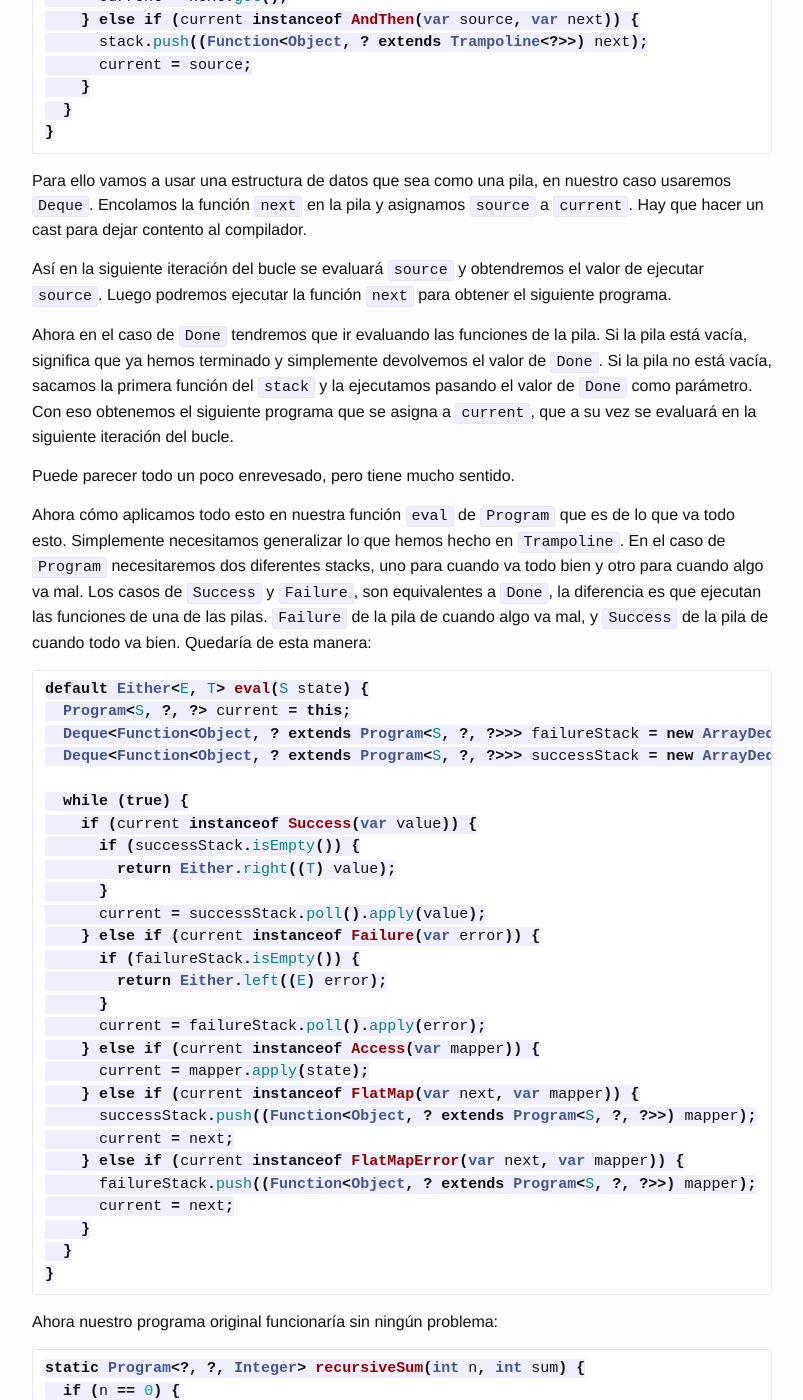
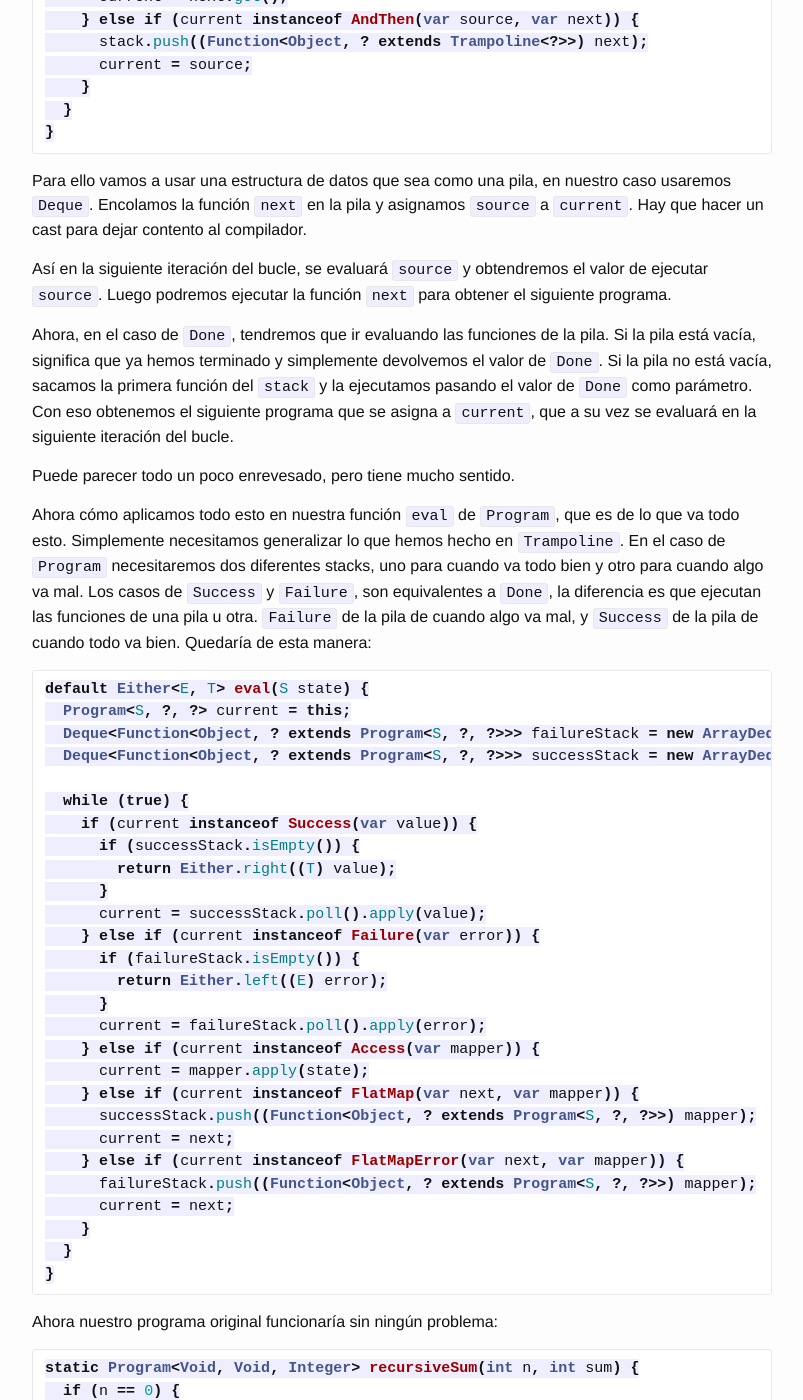
Before and after one commit to tonivade/tonivade.github.io, a Jekyll site: the page built from _posts/2026-04-18-programando-con-dsl-6.markdown, in a window 1280 px wide and 1400 px high, scrolled down 6114 px. Shown: the whole window, without its empty margins (238-1041 px from the left). Built offline with Jekyll 4.4.1, drawn with Linux system fonts in a browser that asks for light colours; some of the changed text lies outside the part shown.

Commit message:
some minor fixes

````diff
--- a/_posts/2026-04-18-programando-con-dsl-6.markdown
+++ b/_posts/2026-04-18-programando-con-dsl-6.markdown
@@ -264,7 +264,6 @@ static Trampoline<Integer> fib(int n) {
 Primero generamos el programa que genera la secuencia de Fibonacci de `n - 2`,
 luego el de `n - 1` y los combinamos usando `andThen`.
 
-
 ¿Cómo implementaríamos `eval` para soportar nuestro `AndThen`, y además
 hacerlo de tal manera que esté libre de desbordamientos de pila?
 
@@ -316,11 +315,11 @@ Para ello vamos a usar una estructura de datos que sea como una pila, en nuestro
 caso usaremos `Deque`. Encolamos la función `next` en la pila y asignamos
 `source` a `current`. Hay que hacer un cast para dejar contento al compilador.
 
-Así en la siguiente iteración del bucle se evaluará `source` y obtendremos el
+Así en la siguiente iteración del bucle, se evaluará `source` y obtendremos el
 valor de ejecutar `source`. Luego podremos ejecutar la función `next` para obtener
 el siguiente programa.
 
-Ahora en el caso de `Done` tendremos que ir evaluando las funciones de la pila.
+Ahora, en el caso de `Done`, tendremos que ir evaluando las funciones de la pila.
 Si la pila está vacía, significa que ya hemos terminado y simplemente devolvemos el
 valor de `Done`. Si la pila no está vacía, sacamos la primera función del `stack` y
 la ejecutamos pasando el valor de `Done` como parámetro. Con eso obtenemos el siguiente
@@ -329,12 +328,12 @@ del bucle.
 
 Puede parecer todo un poco enrevesado, pero tiene mucho sentido.
 
-Ahora cómo aplicamos todo esto en nuestra función `eval` de `Program` que es de
+Ahora cómo aplicamos todo esto en nuestra función `eval` de `Program`, que es de
 lo que va todo esto. Simplemente necesitamos generalizar lo que hemos hecho en
 `Trampoline`. En el caso de `Program` necesitaremos dos diferentes stacks, uno
 para cuando va todo bien y otro para cuando algo va mal. Los casos de `Success`
 y `Failure`, son equivalentes a `Done`, la diferencia es que ejecutan las
-funciones de una de las pilas. `Failure` de la pila de cuando algo va mal, y
+funciones de una pila u otra. `Failure` de la pila de cuando algo va mal, y
 `Success` de la pila de cuando todo va bien. Quedaría de esta manera:
 
 ```java
@@ -370,7 +369,7 @@ default Either<E, T> eval(S state) {
 Ahora nuestro programa original funcionaría sin ningún problema:
 
 ```java
-static Program<?, ?, Integer> recursiveSum(int n, int sum) {
+static Program<Void, Void, Integer> recursiveSum(int n, int sum) {
   if (n == 0) {
     return success(sum);
   }
@@ -414,7 +413,7 @@ static Program<Void, Void, Integer> fib(int n) {
 }
 ```
 
-Y una última cosa, que sino no lo digo exploto, esto no se podría mejorar?
+Y una última cosa, que sino no lo digo exploto, ¿esto no se podría mejorar?
 
 ```java
 pipe(fib2, i -> fib1.map(j -> i + j))
````
Also changed, not shown: other parts of _posts/2026-04-18-programando-con-dsl-6.markdown (+7 -7 lines).
